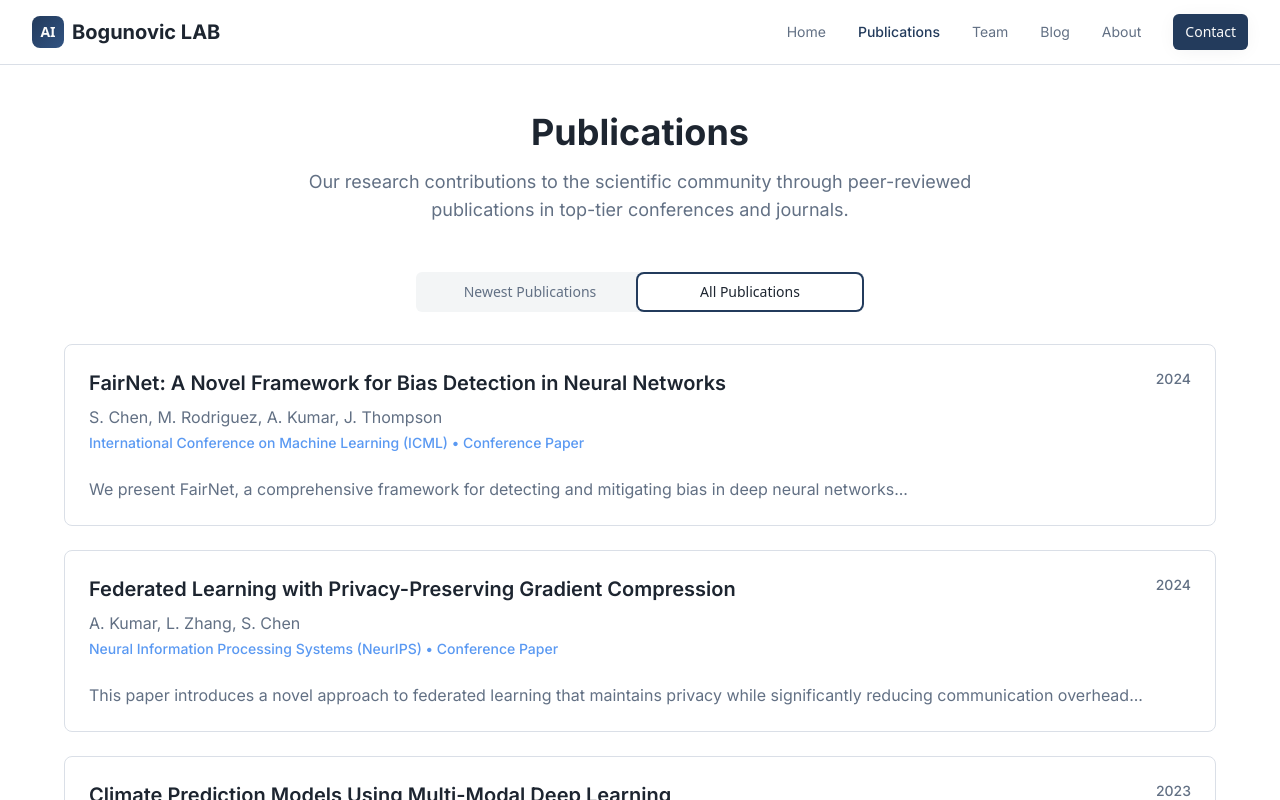
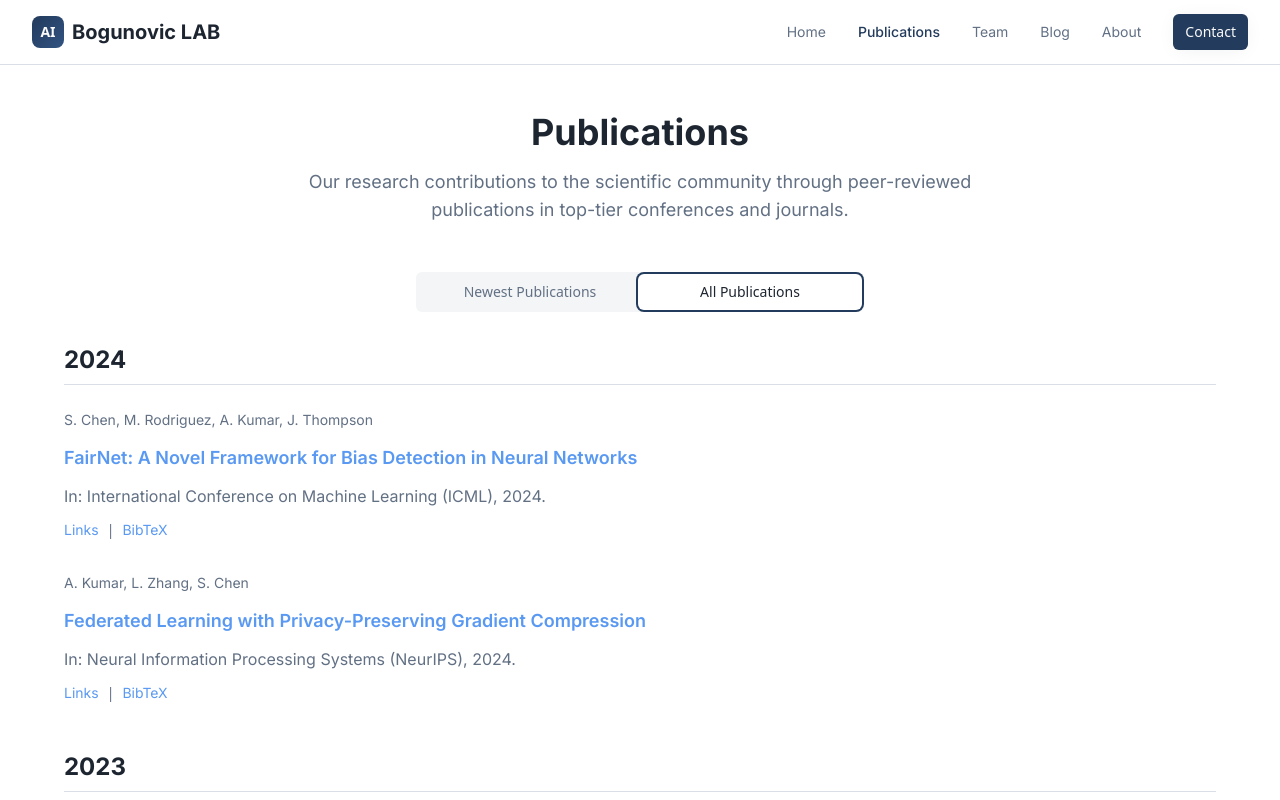
Before and after one commit to ilijabogunovic/rhine-ai, a React (Vite) app: page /publications in a window 1280 px wide. Both pictures are taken after a click on the tab "All Publications". Shown: the top 800 px of the page. Built offline with nearby package versions, Linux system fonts and the light colour scheme.

Commit message:
Organize publications by year
Organize the "All Publications" tab by year, mirroring the provided example for a similar layout.

```diff
--- a/src/pages/Publications.tsx
+++ b/src/pages/Publications.tsx
@@ -40,6 +40,16 @@ const publications = [
 const Publications = () => {
   const newestPublications = publications.filter(paper => paper.year === "2024");
 
+  const publicationsByYear = publications.reduce((acc, paper) => {
+    if (!acc[paper.year]) {
+      acc[paper.year] = [];
+    }
+    acc[paper.year].push(paper);
+    return acc;
+  }, {} as Record<string, typeof publications>);
+
+  const sortedYears = Object.keys(publicationsByYear).sort((a, b) => parseInt(b) - parseInt(a));
+
   const renderPublications = (publicationList: typeof publications) => (
     <div className="space-y-6">
       {publicationList.map((paper, index) => (
@@ -72,6 +82,42 @@ const Publications = () => {
     </div>
   );
 
+  const renderPublicationsByYear = () => (
+    <div className="space-y-12">
+      {sortedYears.map(year => (
+        <div key={year}>
+          <h2 className="font-display text-2xl font-bold text-foreground mb-6 border-b border-border pb-2">
+            {year}
+          </h2>
+          <div className="space-y-8">
+            {publicationsByYear[year].map((paper, index) => (
+              <div key={index} className="space-y-3">
+                <p className="font-body text-muted-foreground text-sm leading-relaxed">
+                  {paper.authors}
+                </p>
+                <h3 className="font-display text-lg font-semibold text-accent-vibrant hover:text-accent-vibrant/80 transition-colors">
+                  {paper.title}
+                </h3>
+                <p className="font-body text-muted-foreground">
+                  In: {paper.venue}, {paper.year}.
+                </p>
+                <div className="flex items-center gap-2 text-sm">
+                  <span className="font-body text-accent-vibrant hover:text-accent-vibrant/80 cursor-pointer">
+                    Links
+                  </span>
+                  <span className="text-muted-foreground">|</span>
+                  <span className="font-body text-accent-vibrant hover:text-accent-vibrant/80 cursor-pointer">
+                    BibTeX
+                  </span>
+                </div>
+              </div>
+            ))}
+          </div>
+        </div>
+      ))}
+    </div>
+  );
+
   return (
     <Layout>
       <div className="py-12 px-4 sm:px-6 lg:px-8">
@@ -97,7 +143,7 @@ const Publications = () => {
             </TabsContent>
 
             <TabsContent value="all">
-              {renderPublications(publications)}
+              {renderPublicationsByYear()}
             </TabsContent>
           </Tabs>
         </div>
```
